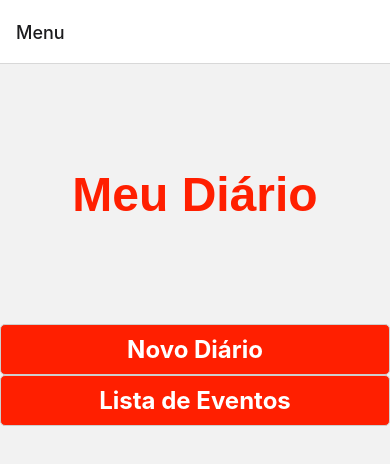
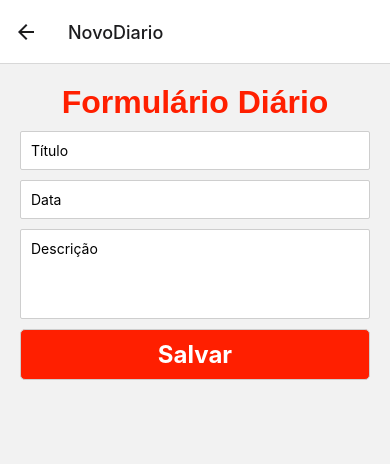
Before and after one commit to olucassantos/MeuDiario, a React Native app: screen /NovoDiario in a window 390 px wide. Shown: the top 464 px of the page. Built offline with nearby package versions, Linux system fonts and the light colour scheme.

Commit message:
Criação da página de formulário e botão de salvar

```diff
--- a/App.js
+++ b/App.js
@@ -3,6 +3,7 @@ import { createNativeStackNavigator } from '@react-navigation/native-stack';
 
 // Paginas
 import Menu from './src/pages/Menu';
+import NovoDiario from './src/pages/NovoDiario';
 
 const Pilha = createNativeStackNavigator();
 
@@ -11,6 +12,7 @@ export default function App() {
         <NavigationContainer>
             <Pilha.Navigator>
                 <Pilha.Screen name="Menu" component={Menu} />
+                <Pilha.Screen name="NovoDiario" component={NovoDiario} />
             </Pilha.Navigator>
         </NavigationContainer>
     );
--- a/src/components/Botao.js
+++ b/src/components/Botao.js
@@ -1,9 +1,9 @@
 import React from 'react';
 import { View, Text, StyleSheet, TouchableOpacity } from 'react-native';
 
-const Botao = ({ titulo }) => {
+const Botao = ({ titulo, acao }) => {
     return (
-        <TouchableOpacity style={estilos.botao}>
+        <TouchableOpacity style={estilos.botao} onPress={ acao }>
             <Text style={estilos.texto}>{ titulo }</Text>
         </TouchableOpacity>
     );
--- a/src/pages/Menu.js
+++ b/src/pages/Menu.js
@@ -2,7 +2,7 @@ import React from 'react';
 import { View, Text, StyleSheet } from 'react-native';
 import Botao from '../components/Botao'
 
-const Menu = () => {
+const Menu = ({ navigation }) => {
     return (
         <View style={estilos.container}>
             <View style={estilos.logo}>
@@ -10,7 +10,7 @@ const Menu = () => {
             </View>
 
             <View style={estilos.botoes}>
-                <Botao titulo="Novo Diário" />
+                <Botao titulo="Novo Diário" acao={ () => navigation.navigate('NovoDiario') } />
                 <Botao titulo="Lista de Eventos" />
             </View>
         </View>
--- /dev/null
+++ b/src/pages/NovoDiario.js
@@ -0,0 +1,72 @@
+import React, { useState } from 'react';
+import { View, Text, TextInput,  StyleSheet } from 'react-native';
+import Botao from '../components/Botao';
+
+const NovoDiario = () => {
+    const [titulo, setTitulo] = useState("");
+    const [data, setData] = useState("");
+    const [descricao, setDescricao] = useState("");
+
+    const salvar = () => {
+        alert("Salvo com sucesso!");
+    }
+
+    return (
+        <View style={estilos.container}>
+            <Text style={estilos.titulo}>Formulário Diário</Text>
+
+            <TextInput
+                style={estilos.campo}
+                placeholder="Título"
+                value={ titulo }
+                onChangeText={ setTitulo }
+            />
+
+            <TextInput
+                style={estilos.campo}
+                placeholder="Data"
+                value={ data }
+                onChangeText={ setData }
+            />
+
+            <TextInput
+                style={estilos.campo}
+                placeholder='Descrição'
+                multiline
+                numberOfLines={ 4 }
+                editable
+                value={ descricao }
+                onChangeText={ setDescricao }
+            />
+
+            <Botao titulo="Salvar" acao={salvar} />
+        </View>
+    );
+}
+
+const estilos = StyleSheet.create({
+    container: {
+        flex: 1,
+        flexDirection: "column",
+        padding: 20,
+    },
+    campo: {
+        marginBottom: 10,
+        padding: 10,
+        borderWidth: 1,
+        borderColor: "#cecece",
+        borderRadius: 2,
+        backgroundColor: "#fff"
+    },
+    titulo: {
+        fontSize: "2em",
+        fontFamily: "Arial",
+        color: "#ff1f00",
+        fontWeight: "bold",
+        marginBottom: 10,
+        textAlign: "center",
+    }
+
+});
+
+export default NovoDiario;
```
